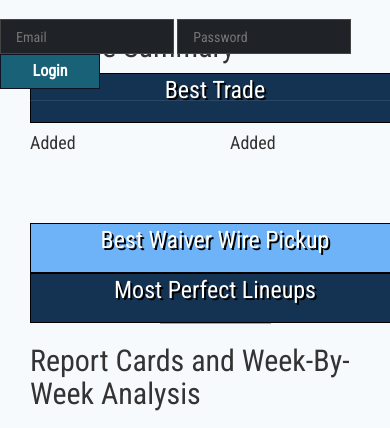
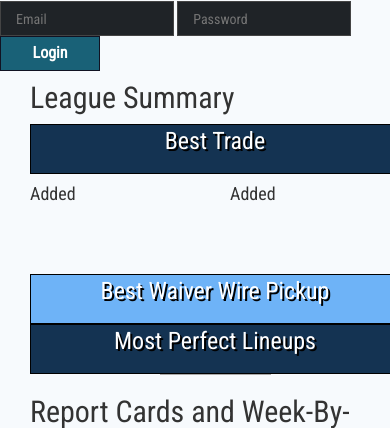
Before and after one commit to waprin/fantasybuff, a Django app: template teams/templates/teams/backbone.html in a window 390 px wide. Shown: the part 51-479 px from the top of the page. Run offline with Django 3.2, Linux system fonts and the light colour scheme; the template is opened without the code that fills it, so the values that code supplies are empty; parts of the project's set-up code (start-up, migrations or seed data) failed here and were passed over; some libraries are stand-ins or nearby versions.

Commit message:
Top Bar Is Now Responsive

```diff
--- a/static/css/buff.css
+++ b/static/css/buff.css
@@ -290,10 +290,24 @@ div.about-desc img {
     height: auto !important;
 }
 
+
+
 #main {
     min-height: 100%;
     overflow-x: auto;
     margin-top: 51px;
+}
+
+@media screen and (max-width: 760px) {
+    #main {
+        margin-top: 102px;
+    }
+}
+
+.navsignin {
+    height: 51px;
+    padding: 0;
+    margin: 0;
 }
 
 .login-container {
--- a/teams/templates/teams/base.html
+++ b/teams/templates/teams/base.html
@@ -60,7 +60,7 @@
                 </li>
             </ul>
 {% else %}
-    <form class="nav navbar-right navbar-form" method="post" action="/signin/" role="form">
+    <form class="nav navbar-right navbar-form navsignin" method="post" action="/signin/" role="form">
     {% if login_error %}
             <span class="error">Invalid Email Or Password</span>
       {% endif %}
```
